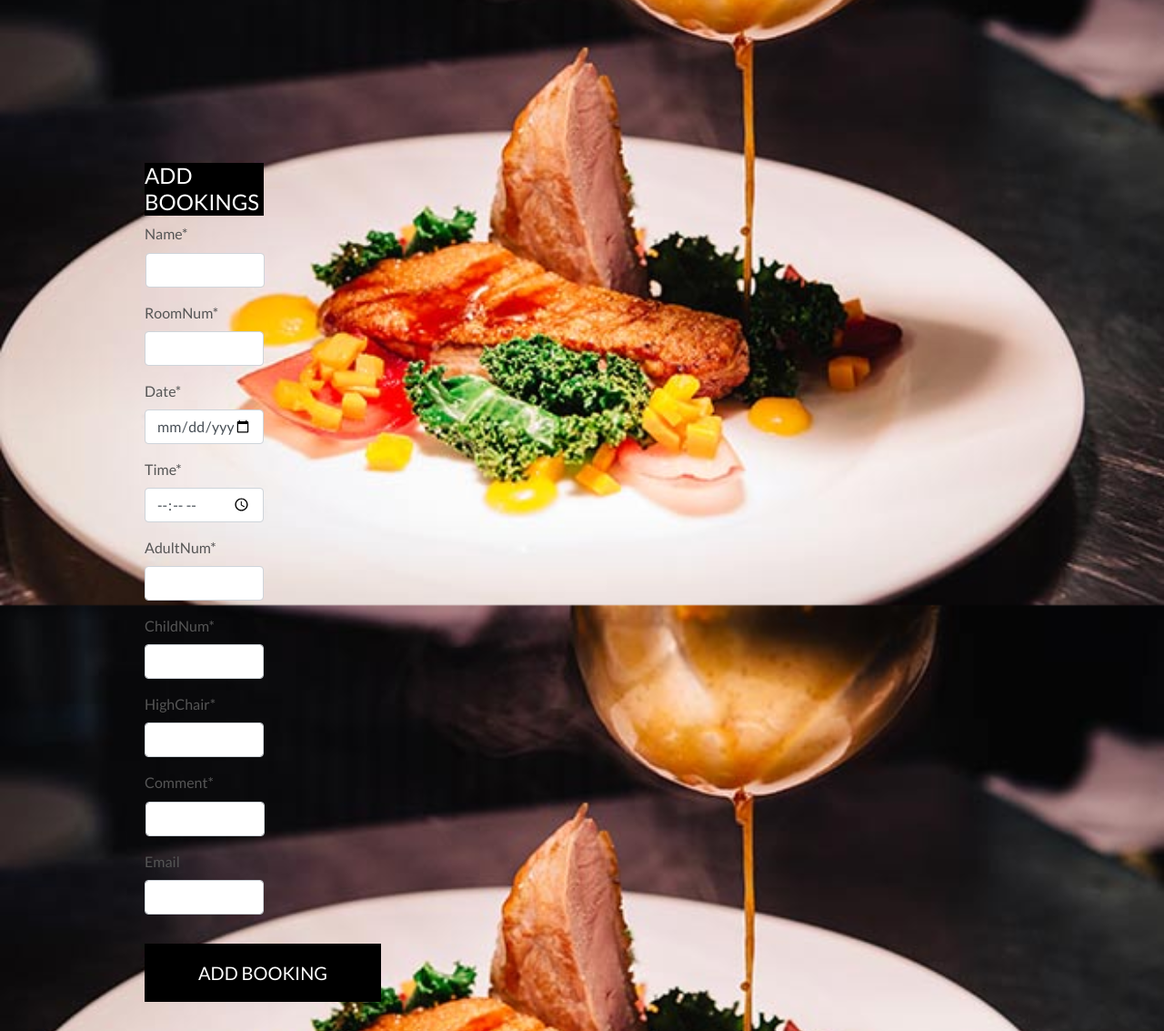
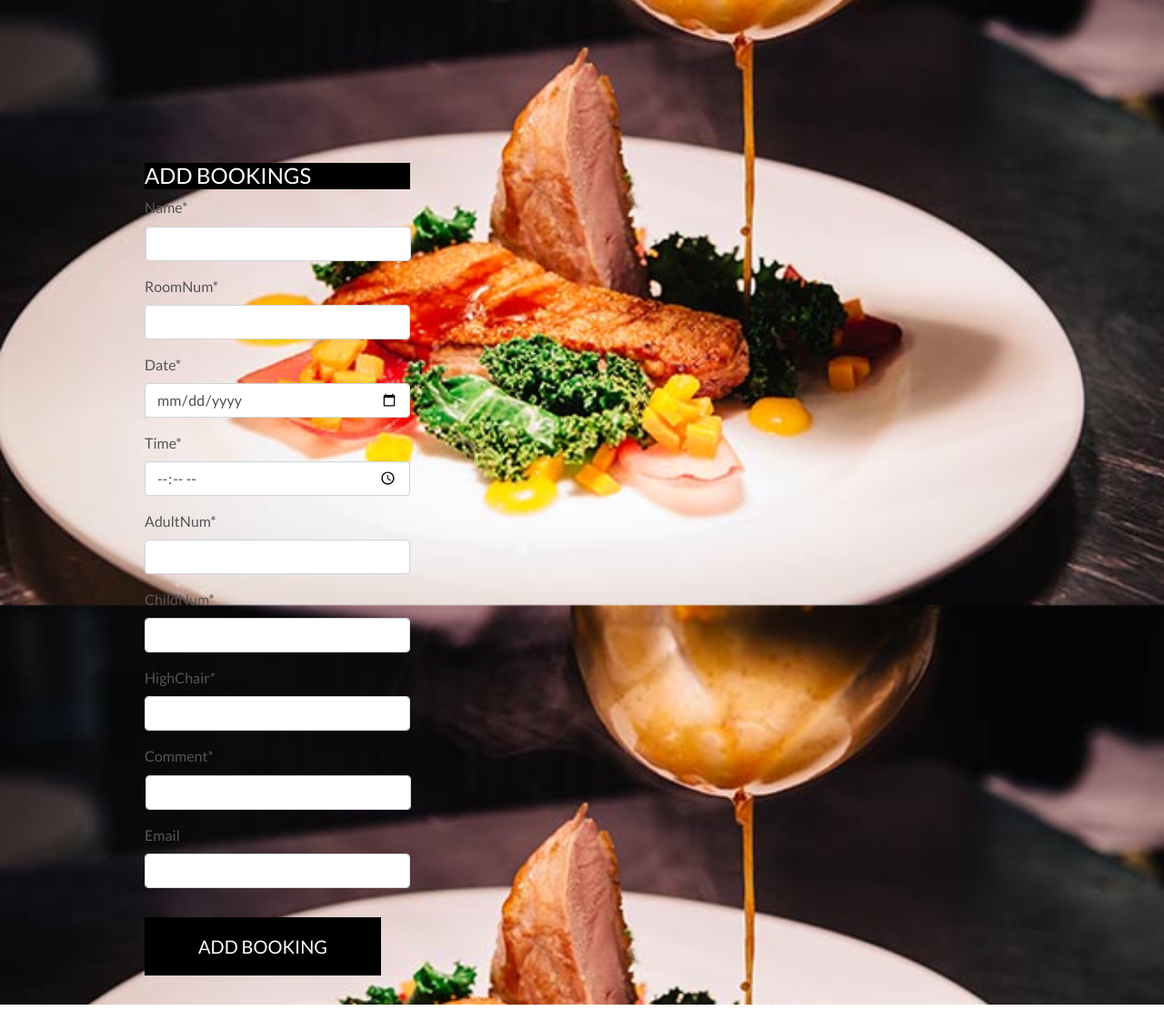
Before and after one commit to aticodein/HBH-Restaurant-Booking, a Django app: page /add_booking in a window 1280 px wide. Shown: the part 165-1298 px from the top of the page at 91% size. After the commit the page ends 1269 px from the top, so only its background shows below. Run offline with Django 3.2, Linux system fonts and the light colour scheme; the visitor is signed in with stand-in values (Sample User, id 1); some libraries are stand-ins or nearby versions.

Commit message:
form bigger

```diff
--- a/booking/templates/bookings/add_bookings.html
+++ b/booking/templates/bookings/add_bookings.html
@@ -18,7 +18,7 @@
     <div class="container h-100">
     {% if request.user.is_authenticated %}
         <div class="row h-100">
-            <div class="col-12 col-md-6 my-auto mx-3">
+            <div class="col-12 col-md-12 my-auto mx-3">
                  <h4 class="display-6 logo-font text-white bg-black">Add bookings</h4>
     {% load crispy_forms_tags %}
     <form method="POST" action="add_booking">
--- a/booking/templates/bookings/edit_bookings.html
+++ b/booking/templates/bookings/edit_bookings.html
@@ -19,7 +19,7 @@
     <div class="container h-100">
     {% if request.user.is_authenticated %}
         <div class="row h-100">
-            <div class="col-12 col-md-6 my-auto mx-3">
+            <div class="col-12 col-md-12 my-auto mx-3">
                  <h4 class="display-5 logo-font text-white">Edit bookings</h4>
     {% load crispy_forms_tags %}
     <form method="POST">
--- a/static/css/base.css
+++ b/static/css/base.css
@@ -117,3 +117,7 @@ body {
 .table {
     background: whitesmoke;
 }
+
+.label {
+    background: whitesmoke;
+}
```
